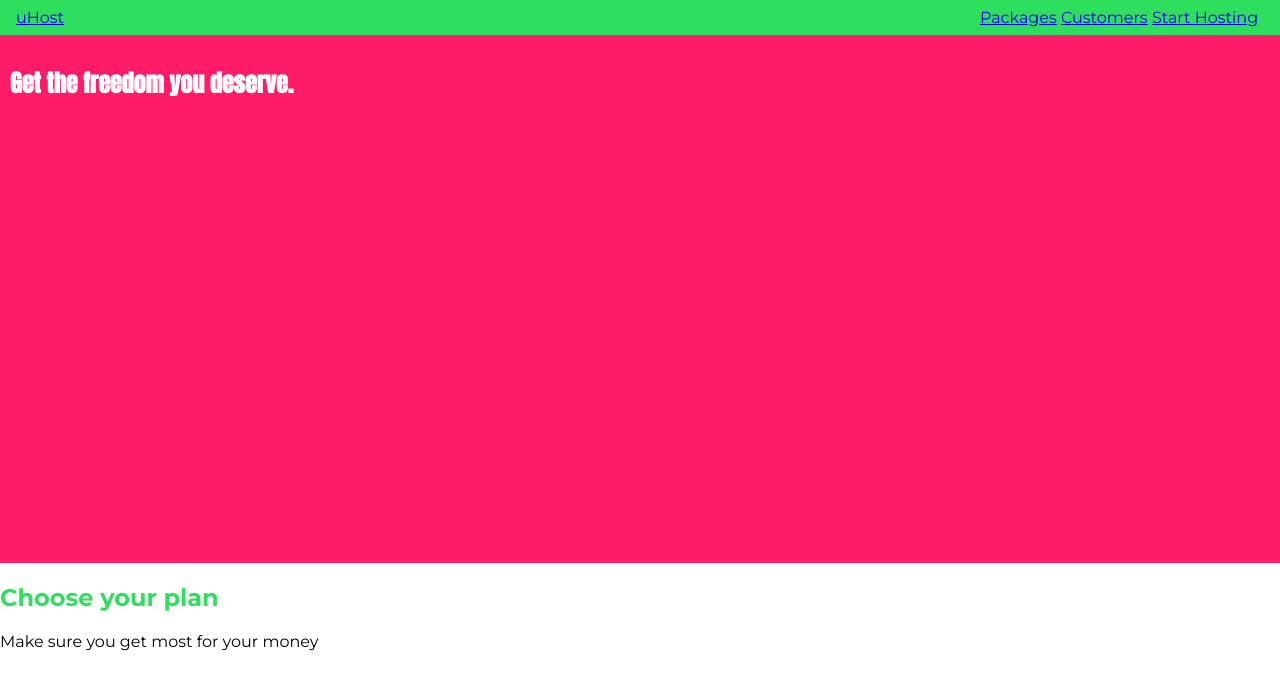
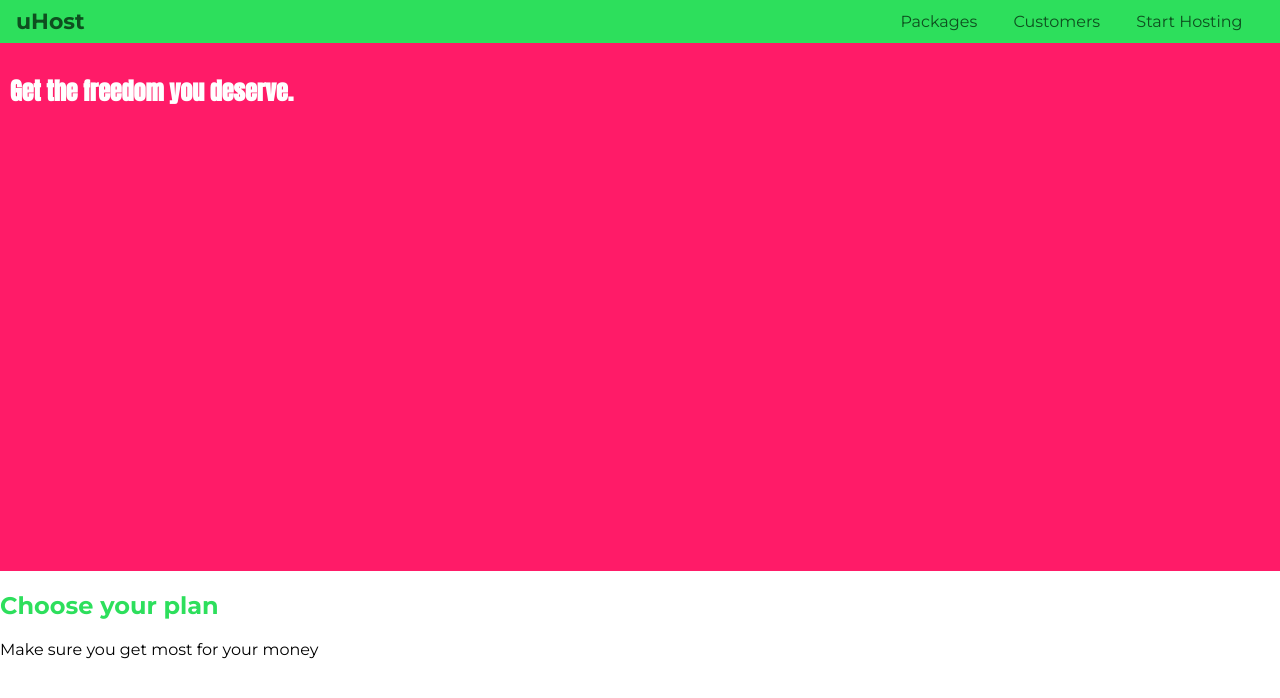
Before and after one commit to kgrujic/CSS-Course, a plain HTML site: page index.html in a window 1280 px wide. Drawn offline with Linux system fonts and the light colour scheme.

Commit message:
Added pseudo classes

```diff
--- a/index.html
+++ b/index.html
@@ -15,7 +15,7 @@
 <body>
     <header class="main-header">
                 <div>
-                    <a href="index.html">
+                    <a href="index.html" class="main-header__brand">
                         uHost
                     </a>
                 </div><nav class="main-nav">
--- a/main.css
+++ b/main.css
@@ -37,12 +37,21 @@ body {
 
 .main-header > div {
     display: inline-block;
+    vertical-align: middle;
+}
+
+.main-header__brand {
+    color: #0e4f1f;
+    text-decoration: none;
+    font-weight: bold;
+    font-size: 22px;
 }
 
 .main-nav {
     display: inline-block;
     text-align: right;
-    width: calc(100% - 54px);
+    width: calc(100% - 74px);
+    vertical-align: middle;
 }
 
 .main-nav__items {
@@ -53,4 +62,20 @@ body {
 
 .main-nav__item{
     display: inline-block;
+    margin: 0 16px;
+
 }
+
+.main-nav__item a {
+    text-decoration: none;
+    color: #0e4f1f;
+}
+
+
+.main-nav__item a:hover {
+    color: white;
+
+}
+.main-nav__item a:active {
+    color: white;
+}
```
